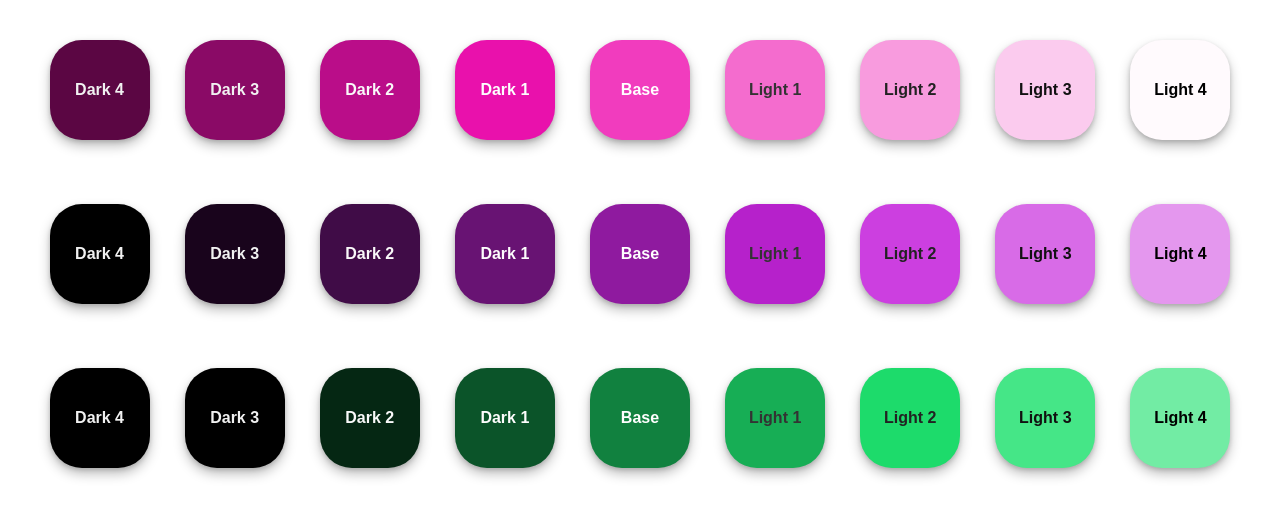
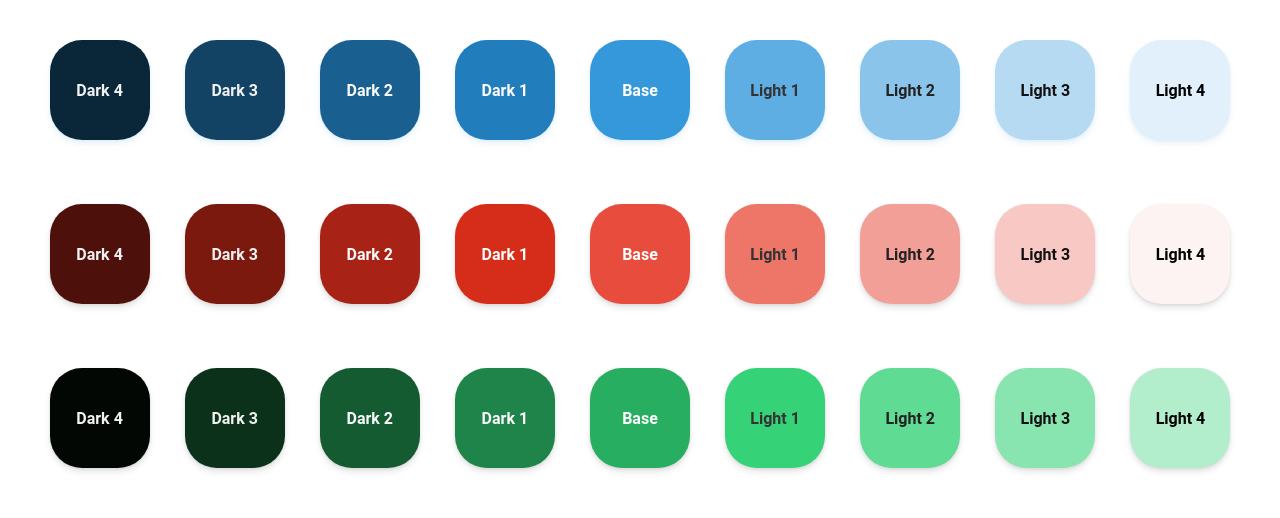
Before and after one commit to adriandcoding/Modulo-1-Laboratorio-basico, a website built with Vite: page ejercicio1-2/index.html in a window 1280 px wide. Built offline with nearby package versions, Linux system fonts and the light colour scheme.

Commit message:
refactoring playground

```diff
--- a/ejercicio1-2/index.html
+++ b/ejercicio1-2/index.html
@@ -3,7 +3,7 @@
 
 <head>
   <meta charset="UTF-8" />
-  <link rel="stylesheet" href="style2.css">
+  <link rel="stylesheet" href="style.css">
   <meta name="viewport" content="width=device-width, initial-scale=1.0" />
   <title>Ejercicio 1</title>
 
--- a/ejercicio1-2/main.scss
+++ b/ejercicio1-2/main.scss
@@ -1,8 +1,7 @@
-
 $border-radius: 32px;
-$box-shadow: 0 6px 12px rgba(0, 0, 0, 0.25), 0 2px 4px rgba(0, 0, 0, 0.15);
-$box-shadow-hover: 0 10px 20px rgba(0, 0, 0, 0.3), 0 4px 8px rgba(0, 0, 0, 0.2);
-$font-family: "Poppins", sans-serif;
+$box-shadow: 0 4px 6px rgba(0, 0, 0, 0.1), 0 1px 3px rgba(0, 0, 0, 0.08);
+$box-shadow-hover: 0 7px 14px rgba(0, 0, 0, 0.15), 0 3px 6px rgba(0, 0, 0, 0.1);
+$font-family: "Roboto", sans-serif;
 
 @mixin generate-palette($color-base) {
   $dark-4: darken($color-base, 40%);
@@ -98,15 +97,3 @@ $font-family: "Poppins", sans-serif;
   background-color: var(--color-light-4);
   color: #000;
 }
-
-.theme-1 {
-  @include generate-palette($color-base-theme1);
-}
-
-.theme-2 {
-  @include generate-palette($color-base-theme2);
-}
-
-.theme-3 {
-  @include generate-palette($color-base-theme3);
-}
--- a/ejercicio1-2/style.scss
+++ b/ejercicio1-2/style.scss
@@ -2,4 +2,25 @@ $color-base-theme1: #3498db;
 $color-base-theme2: #e74c3c;
 $color-base-theme3: #27ae60;
 
+$theme1-box-shadow: 0 4px 6px rgba(52, 152, 219, 0.1), 0 1px 3px rgba(52, 152, 219, 0.08);
+
+
 @use 'main';
+
+.theme-1 {
+  @include main.generate-palette($color-base-theme1);
+  .color-box {
+    box-shadow: $theme1-box-shadow;
+    &:hover {
+      box-shadow: 0 7px 14px rgba(52, 152, 219, 0.15), 0 3px 6px rgba(52, 152, 219, 0.1);
+    }
+  }
+}
+
+.theme-2 {
+  @include main.generate-palette($color-base-theme2);
+}
+
+.theme-3 {
+  @include main.generate-palette($color-base-theme3);
+}
--- a/ejercicio1-2/style2.scss
+++ b/ejercicio1-2/style2.scss
@@ -1,5 +1,24 @@
 $color-base-theme1: #f13cbe;
 $color-base-theme2: #8f1a9f;
 $color-base-theme3: #11813f;
+$theme2-box-shadow: 0 4px 6px rgba(241, 60, 190, 0.1), 0 1px 3px rgba(241, 60, 190, 0.08);
 
 @use 'main';
+
+.theme-1 {
+  @include main.generate-palette($color-base-theme1);
+  .color-box {
+    box-shadow: $theme2-box-shadow;
+    &:hover {
+      box-shadow: 0 7px 14px rgba(241, 60, 190, 0.15), 0 3px 6px rgba(241, 60, 190, 0.1);
+    }
+  }
+}
+
+.theme-2 {
+  @include main.generate-palette($color-base-theme2);
+}
+
+.theme-3 {
+  @include main.generate-palette($color-base-theme3);
+}
```
Also changed, not shown: ejercicio1-2/main.css, ejercicio1-2/style.css, ejercicio1-2/style2.css, 3 other files.
